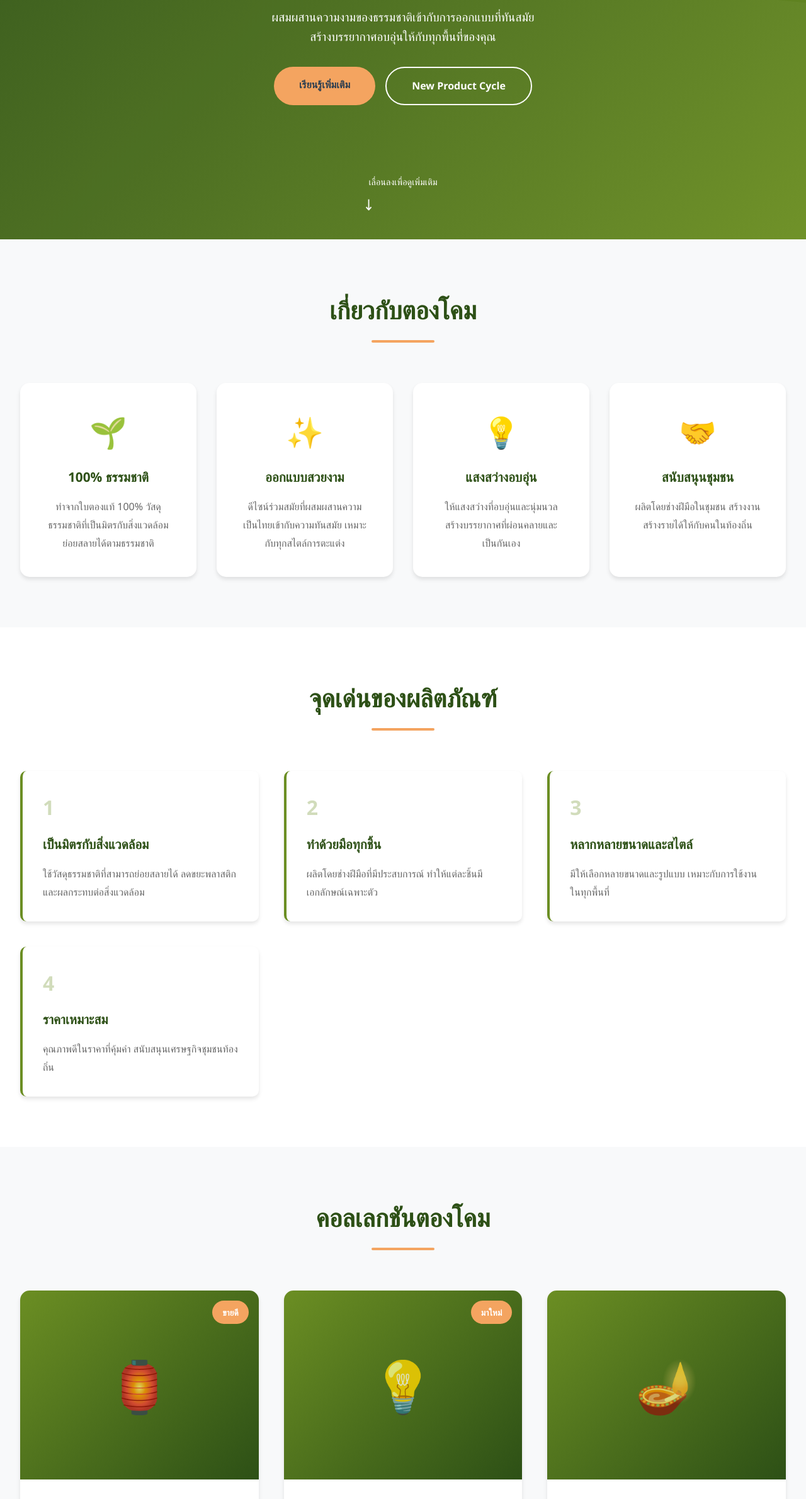
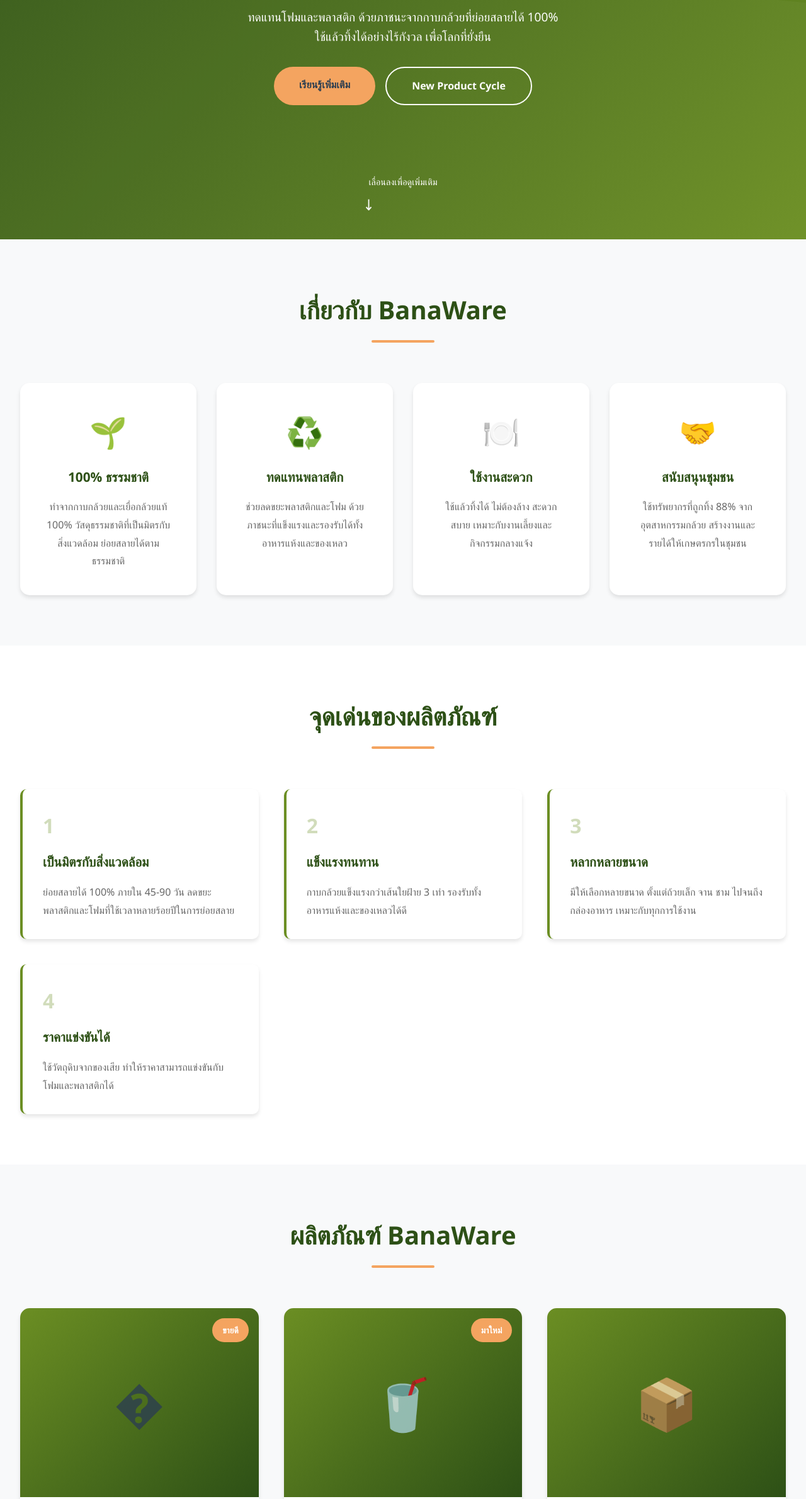
Before and after one commit to Poeir/BS, a plain HTML site: page index.html in a window 1280 px wide. Shown: the part 420-2800 px from the top of the page at 63% size. Drawn offline with Linux system fonts and the light colour scheme.

Commit message:
Update project name from "ตองโคม" to "BanaWare" across all files and adjust related content

```diff
--- a/index.html
+++ b/index.html
@@ -3,7 +3,7 @@
 <head>
     <meta charset="UTF-8">
     <meta name="viewport" content="width=device-width, initial-scale=1.0">
-    <title>ตองโคม - โคมไฟจากใบตองธรรมชาติ</title>
+    <title>BanaWare - ภาชนะอาหารจากกาบกล้วยธรรมชาติ</title>
     <link rel="stylesheet" href="styles.css">
 </head>
 <body>
@@ -11,7 +11,7 @@
     <nav class="navbar" id="navbar">
         <div class="nav-container">
             <div class="nav-logo">
-                <h2>🌿 ตองโคม</h2>
+                <h2>🌿 BanaWare</h2>
             </div>
             <div class="hamburger" id="hamburger">
                 <span></span>
@@ -37,9 +37,9 @@
     <section class="hero">
         <div class="hero-overlay"></div>
         <div class="hero-content">
-            <h1 class="hero-title">ตองโคม</h1>
-            <p class="hero-subtitle">โคมไฟธรรมชาติจากใบตอง</p>
-            <p class="hero-description">ผสมผสานความงามของธรรมชาติเข้ากับการออกแบบที่ทันสมัย<br>สร้างบรรยากาศอบอุ่นให้กับทุกพื้นที่ของคุณ</p>
+            <h1 class="hero-title">BanaWare</h1>
+            <p class="hero-subtitle">ภาชนะอาหารธรรมชาติจากกาบกล้วย</p>
+            <p class="hero-description">ทดแทนโฟมและพลาสติก ด้วยภาชนะจากกาบกล้วยที่ย่อยสลายได้ 100%<br>ใช้แล้วทิ้งได้อย่างไร้กังวล เพื่อโลกที่ยั่งยืน</p>
             <div class="hero-buttons">
                 <a href="#about" class="btn btn-primary">เรียนรู้เพิ่มเติม</a>
                 <a href="#npd" class="btn btn-secondary">New Product Cycle</a>
@@ -55,29 +55,29 @@
     <section id="about" class="section about-section">
         <div class="container">
             <div class="section-header">
-                <h2 class="section-title">เกี่ยวกับตองโคม</h2>
+                <h2 class="section-title">เกี่ยวกับ BanaWare</h2>
                 <div class="title-underline"></div>
             </div>
             <div class="about-grid">
                 <div class="about-card">
                     <div class="card-icon">🌱</div>
                     <h3>100% ธรรมชาติ</h3>
-                    <p>ทำจากใบตองแท้ 100% วัสดุธรรมชาติที่เป็นมิตรกับสิ่งแวดล้อม ย่อยสลายได้ตามธรรมชาติ</p>
+                    <p>ทำจากกาบกล้วยและเยื่อกล้วยแท้ 100% วัสดุธรรมชาติที่เป็นมิตรกับสิ่งแวดล้อม ย่อยสลายได้ตามธรรมชาติ</p>
                 </div>
                 <div class="about-card">
-                    <div class="card-icon">✨</div>
-                    <h3>ออกแบบสวยงาม</h3>
-                    <p>ดีไซน์ร่วมสมัยที่ผสมผสานความเป็นไทยเข้ากับความทันสมัย เหมาะกับทุกสไตล์การตะแต่ง</p>
+                    <div class="card-icon">♻️</div>
+                    <h3>ทดแทนพลาสติก</h3>
+                    <p>ช่วยลดขยะพลาสติกและโฟม ด้วยภาชนะที่แข็งแรงและรองรับได้ทั้งอาหารแห้งและของเหลว</p>
                 </div>
                 <div class="about-card">
-                    <div class="card-icon">💡</div>
-                    <h3>แสงสว่างอบอุ่น</h3>
-                    <p>ให้แสงสว่างที่อบอุ่นและนุ่มนวล สร้างบรรยากาศที่ผ่อนคลายและเป็นกันเอง</p>
+                    <div class="card-icon">🍽️</div>
+                    <h3>ใช้งานสะดวก</h3>
+                    <p>ใช้แล้วทิ้งได้ ไม่ต้องล้าง สะดวกสบาย เหมาะกับงานเลี้ยงและกิจกรรมกลางแจ้ง</p>
                 </div>
                 <div class="about-card">
                     <div class="card-icon">🤝</div>
                     <h3>สนับสนุนชุมชน</h3>
-                    <p>ผลิตโดยช่างฝีมือในชุมชน สร้างงานสร้างรายได้ให้กับคนในท้องถิ่น</p>
+                    <p>ใช้ทรัพยากรที่ถูกทิ้ง 88% จากอุตสาหกรรมกล้วย สร้างงานและรายได้ให้เกษตรกรในชุมชน</p>
                 </div>
             </div>
         </div>
@@ -94,22 +94,22 @@
                 <div class="feature-item">
                     <div class="feature-number">01</div>
                     <h3>เป็นมิตรกับสิ่งแวดล้อม</h3>
-                    <p>ใช้วัสดุธรรมชาติที่สามารถย่อยสลายได้ ลดขยะพลาสติกและผลกระทบต่อสิ่งแวดล้อม</p>
+                    <p>ย่อยสลายได้ 100% ภายใน 45-90 วัน ลดขยะพลาสติกและโฟมที่ใช้เวลาหลายร้อยปีในการย่อยสลาย</p>
                 </div>
                 <div class="feature-item">
                     <div class="feature-number">02</div>
-                    <h3>ทำด้วยมือทุกชิ้น</h3>
-                    <p>ผลิตโดยช่างฝีมือที่มีประสบการณ์ ทำให้แต่ละชิ้นมีเอกลักษณ์เฉพาะตัว</p>
+                    <h3>แข็งแรงทนทาน</h3>
+                    <p>กาบกล้วยแข็งแรงกว่าเส้นใยฝ้าย 3 เท่า รองรับทั้งอาหารแห้งและของเหลวได้ดี</p>
                 </div>
                 <div class="feature-item">
                     <div class="feature-number">03</div>
-                    <h3>หลากหลายขนาดและสไตล์</h3>
-                    <p>มีให้เลือกหลายขนาดและรูปแบบ เหมาะกับการใช้งานในทุกพื้นที่</p>
+                    <h3>หลากหลายขนาด</h3>
+                    <p>มีให้เลือกหลายขนาด ตั้งแต่ถ้วยเล็ก จาน ชาม ไปจนถึงกล่องอาหาร เหมาะกับทุกการใช้งาน</p>
                 </div>
                 <div class="feature-item">
                     <div class="feature-number">04</div>
-                    <h3>ราคาเหมาะสม</h3>
-                    <p>คุณภาพดีในราคาที่คุ้มค่า สนับสนุนเศรษฐกิจชุมชนท้องถิ่น</p>
+                    <h3>ราคาแข่งขันได้</h3>
+                    <p>ใช้วัตถุดิบจากของเสีย ทำให้ราคาสามารถแข่งขันกับโฟมและพลาสติกได้</p>
                 </div>
             </div>
         </div>
@@ -119,37 +119,37 @@
     <section class="section product-section">
         <div class="container">
             <div class="section-header">
-                <h2 class="section-title">คอลเลกชันตองโคม</h2>
+                <h2 class="section-title">ผลิตภัณฑ์ BanaWare</h2>
                 <div class="title-underline"></div>
             </div>
             <div class="product-grid">
                 <div class="product-card">
                     <div class="product-image">
                         <div class="product-badge">ขายดี</div>
-                        <div class="product-placeholder">🏮</div>
+                        <div class="product-placeholder">�️</div>
                     </div>
                     <div class="product-info">
-                        <h3>ตองโคมแขวน</h3>
-                        <p>โคมไฟแขวนเพดาน เหมาะสำหรับห้องนั่งเล่นและห้องรับประทานอาหาร</p>
+                        <h3>จานและชาม</h3>
+                        <p>จานและชามหลากหลายขนาด เหมาะสำหรับเสิร์ฟอาหารทั้งแห้งและน้ำ</p>
                     </div>
                 </div>
                 <div class="product-card">
                     <div class="product-image">
                         <div class="product-badge">มาใหม่</div>
-                        <div class="product-placeholder">💡</div>
+                        <div class="product-placeholder">🥤</div>
                     </div>
                     <div class="product-info">
-                        <h3>ตองโคมตั้งโต๊ะ</h3>
-                        <p>โคมไฟตั้งโต๊ะขนาดกะทัดรัด เหมาะสำหรับห้องนอนและมุมอ่านหนังสือ</p>
+                        <h3>ถ้วยและแก้ว</h3>
+                        <p>ถ้วยสำหรับเครื่องดื่มร้อนและเย็น รองรับของเหลวได้ดีถึง 3 ชั่วโมง</p>
                     </div>
                 </div>
                 <div class="product-card">
                     <div class="product-image">
-                        <div class="product-placeholder">🪔</div>
+                        <div class="product-placeholder">📦</div>
                     </div>
                     <div class="product-info">
-                        <h3>ตองโคมตั้งพื้น</h3>
-                        <p>โคมไฟตั้งพื้นขนาดใหญ่ สร้างบรรยากาศอบอุ่นให้กับทุกพื้นที่</p>
+                        <h3>กล่องอาหาร</h3>
+                        <p>กล่องใส่อาหารแบบมีฝาปิด เหมาะสำหรับอาหารกล่องและเทคเอาท์</p>
                     </div>
                 </div>
             </div>
@@ -162,7 +162,7 @@
             <div class="section-header">
                 <h2 class="section-title">New Product Development Cycle</h2>
                 <div class="title-underline"></div>
-                <p class="section-description">ขั้นตอนการพัฒนาผลิตภัณฑ์ตองโคม 8 ขั้นตอน</p>
+                <p class="section-description">ขั้นตอนการพัฒนาผลิตภัณฑ์ BanaWare 8 ขั้นตอน</p>
             </div>
             <div class="npd-grid">
                 <a href="idea-generation.html" class="npd-card">
@@ -233,8 +233,8 @@
         <div class="container">
             <div class="footer-content">
                 <div class="footer-section">
-                    <h3>🌿 ตองโคม</h3>
-                    <p>โคมไฟธรรมชาติจากใบตอง<br>เพื่อโลกที่ยั่งยืน</p>
+                    <h3>🌿 BanaWare</h3>
+                    <p>ภาชนะอาหารจากกาบกล้วยธรรมชาติ<br>เพื่อโลกที่ยั่งยืน</p>
                 </div>
                 <div class="footer-section">
                     <h4>New Product Cycle</h4>
@@ -256,7 +256,7 @@
                 </div>
             </div>
             <div class="footer-bottom">
-                <p>&copy; 2025 ตองโคม - โคมไฟจากใบตองธรรมชาติ | สร้างด้วยความใส่ใจต่อสิ่งแวดล้อม</p>
+                <p>&copy; 2025 BanaWare - ภาชนะอาหารจากกาบกล้วยธรรมชาติ | สร้างด้วยความใส่ใจต่อสิ่งแวดล้อม</p>
             </div>
         </div>
     </footer>
--- a/script.js
+++ b/script.js
@@ -235,4 +235,4 @@ scrollTopBtn.addEventListener('mouseleave', () => {
     scrollTopBtn.style.transform = 'scale(1)';
 });
 
-console.log('🌿 ตองโคม - Website Loaded Successfully!');
+    console.log('🌿 BanaWare - Website Loaded Successfully!');
```
Also changed, not shown: business-analysis.html (+8 -6 lines), commercialization.html (+8 -6 lines), concept-development.html (+8 -6 lines), idea-screening.html (+5 -5 lines), market-testing.html (+8 -6 lines), marketing-strategy.html (+12 -5 lines), product-development.html (+8 -6 lines), 1 other file.
